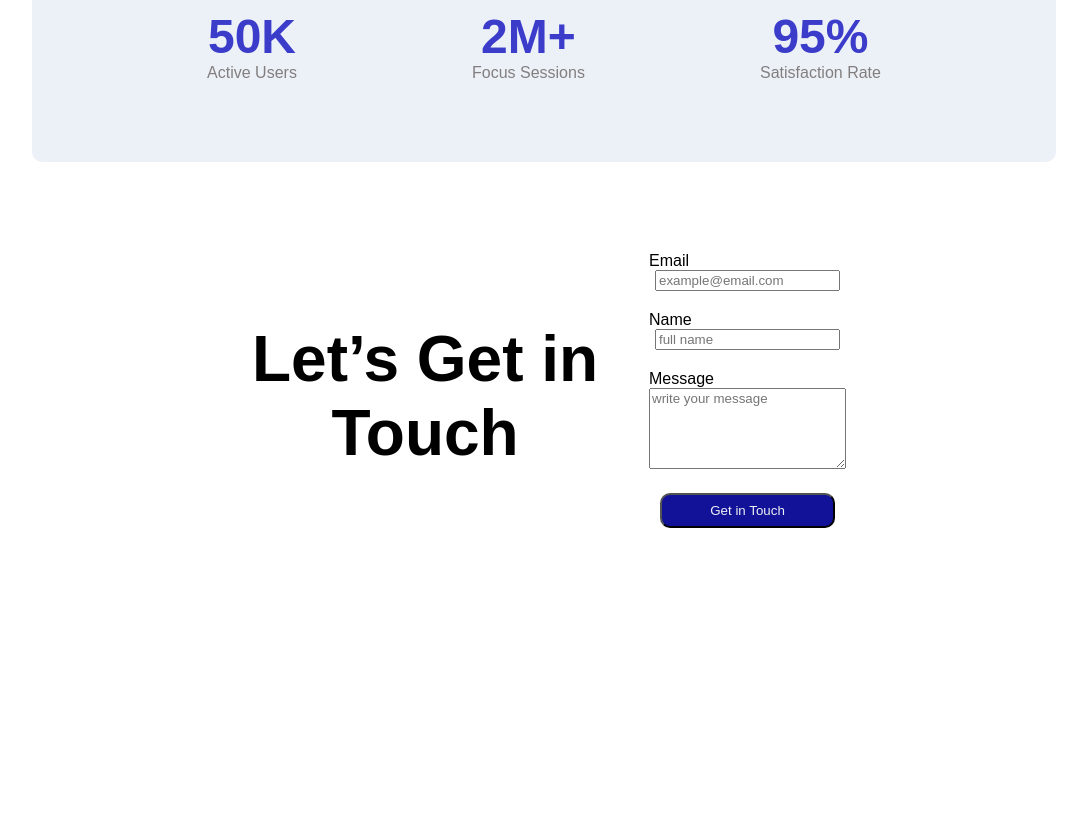
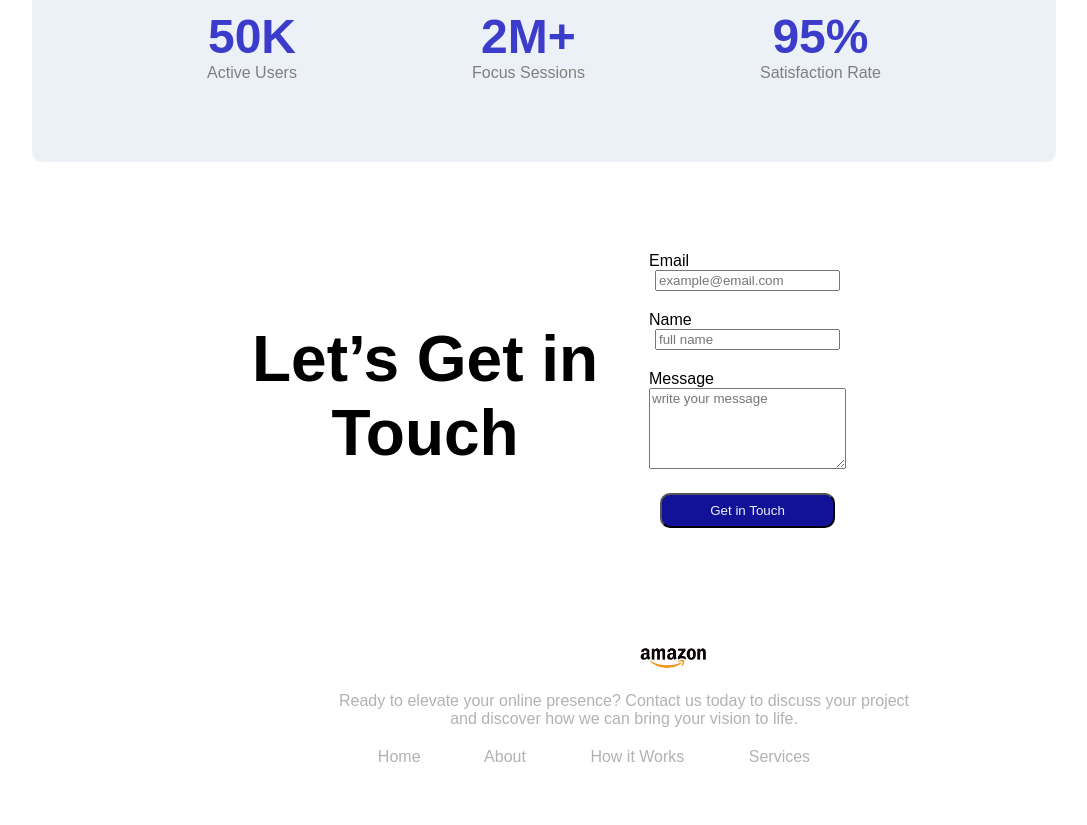
Before and after one commit to RamjanAli-code/assaignment-for-skills, a plain HTML site: page index.html in a window 1280 px wide. Shown: the part 1198-2023 px from the top of the page, without its empty margins (118-1205 px from the left). Before the commit the page ends 1820 px from the top, so only its background shows below. Drawn offline with Linux system fonts and the light colour scheme.

Commit message:
fifth commit

```diff
--- a/index.html
+++ b/index.html
@@ -73,7 +73,19 @@
         </div>
     </main>
     <footer>
+        <div class="section">
+            <div class="flogo">
 
+            </div>
+            <div class="description">Ready to elevate your online presence? Contact us today to discuss your project <br> and discover how we can bring your vision to life.</div>
+
+            <div class="link">
+                <a class="a1" href="http://">Home</a>
+                <a class="a2" href="http://">About</a>
+                <a class="a3" href="http://">How it Works</a>
+                <a class="a4" href="https://">Services</a>
+            </div>
+        </div>
     </footer>
 </body>
 
--- a/style.css
+++ b/style.css
@@ -179,3 +179,57 @@ header {
 .form3 {
     padding: 10px;
 }
+
+.section {
+    height: 200px;
+    width: 80%;
+    margin: 80px 150px;
+    align-items: center;
+    padding-left: 80px;
+}
+
+.flogo {
+    background-image: url("Assets/amazonl.webp");
+    background-size: cover;
+    height: 70px;
+    width: 7%;
+    margin-left: 525px;
+}
+
+.description {
+    color: rgb(178, 178, 178);
+    text-align: center;
+}
+
+.link {
+    color: rgb(178, 178, 178);
+    text-align: center;
+    text-decoration: none;
+    justify-content: space-evenly;
+    padding-top: 20px;
+}
+
+.a1,
+.a2,
+.a3,
+.a4 {
+    margin-right: 60px;
+    text-decoration: none;
+    color: rgb(178, 178, 178);
+}
+
+.bannerbtn:hover {
+    background-color: rgb(63, 187, 181);
+}
+
+.actionbtn:hover {
+    background-color: rgb(63, 187, 181);
+}
+
+.btn:hover {
+    background-color: rgb(63, 187, 181);
+}
+
+.formbtn:hover {
+    background-color: rgb(63, 187, 181);
+}
```
